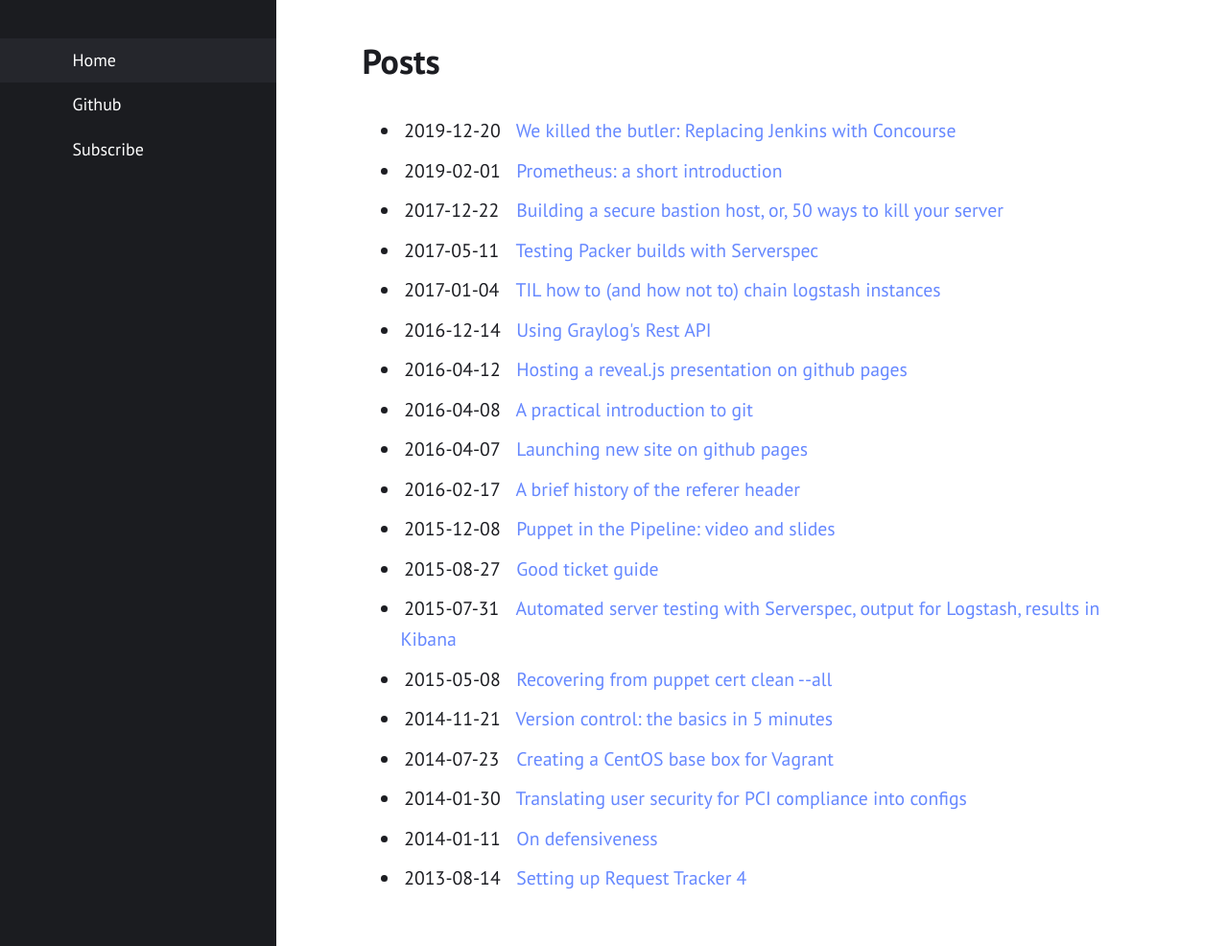
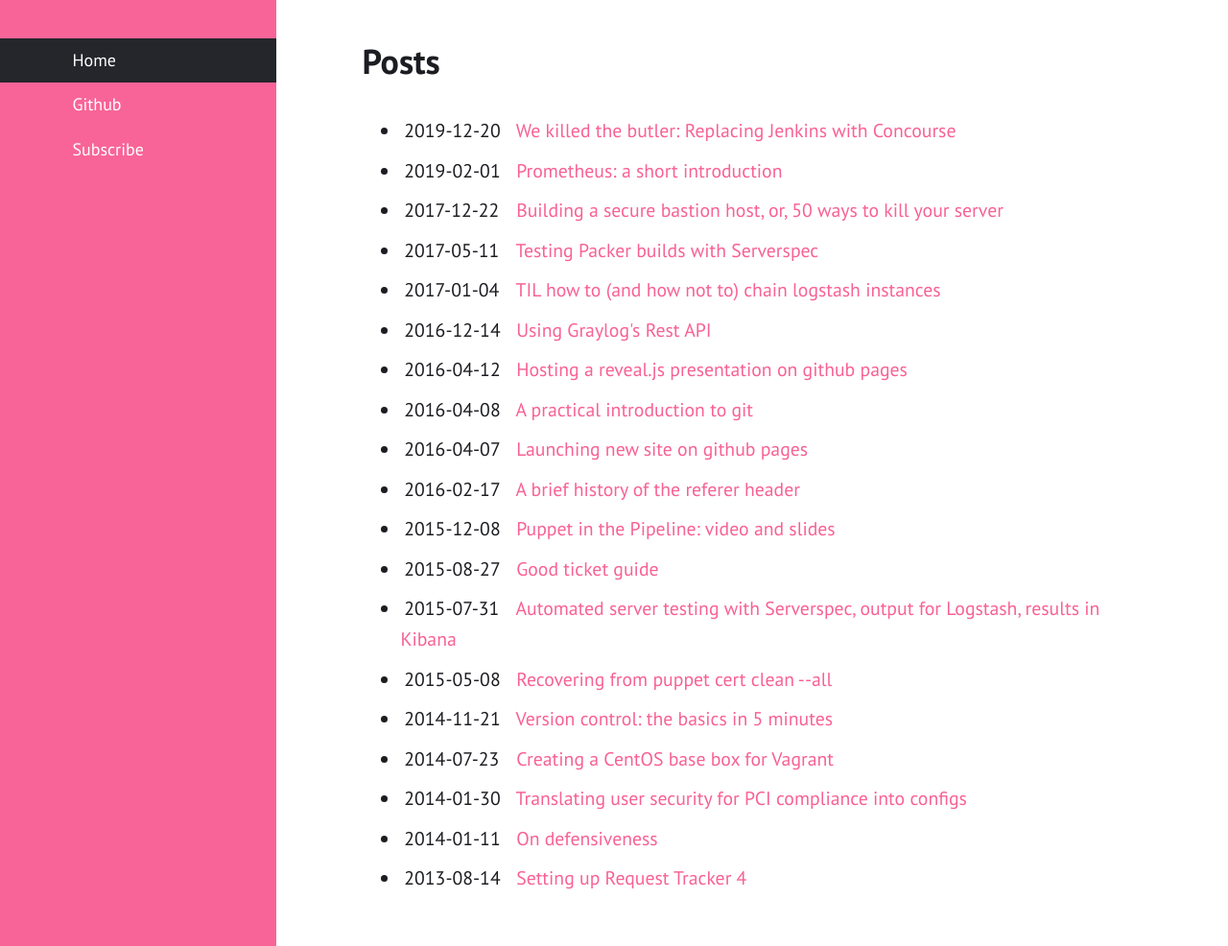
Before and after one commit to annaken/annaken.github.io, a Jekyll site: the page built from index.html, in a window 1280 px wide and 986 px high. Shown: the whole window at 96% size. Built offline with Jekyll 4.4.1, drawn with Linux system fonts in a browser that asks for light colours; comment, search, counter and statistics services are not loaded.

Commit message:
Try colour change

```diff
--- a/_sass/index.sass
+++ b/_sass/index.sass
@@ -2,7 +2,7 @@ $font-size: calc(0.8rem + 0.3vw) !default
 $font-weight: 400 !default
 $heading-weight: 600 !default
 $line-height: 1.6 !default
-$link-color: #68f !default
+$link-color: #f86195 !default
 $dark: #1c1d22 !default
 $light: #ffffff !default
 
--- a/assets/css/sidebar.sass
+++ b/assets/css/sidebar.sass
@@ -18,7 +18,7 @@ body > header
   display: block
   position: fixed
   overflow: auto
-  background: darken($dark, 2%)
+  background: #f86195
   color: #fff
   border: none
   box-shadow: none
```
